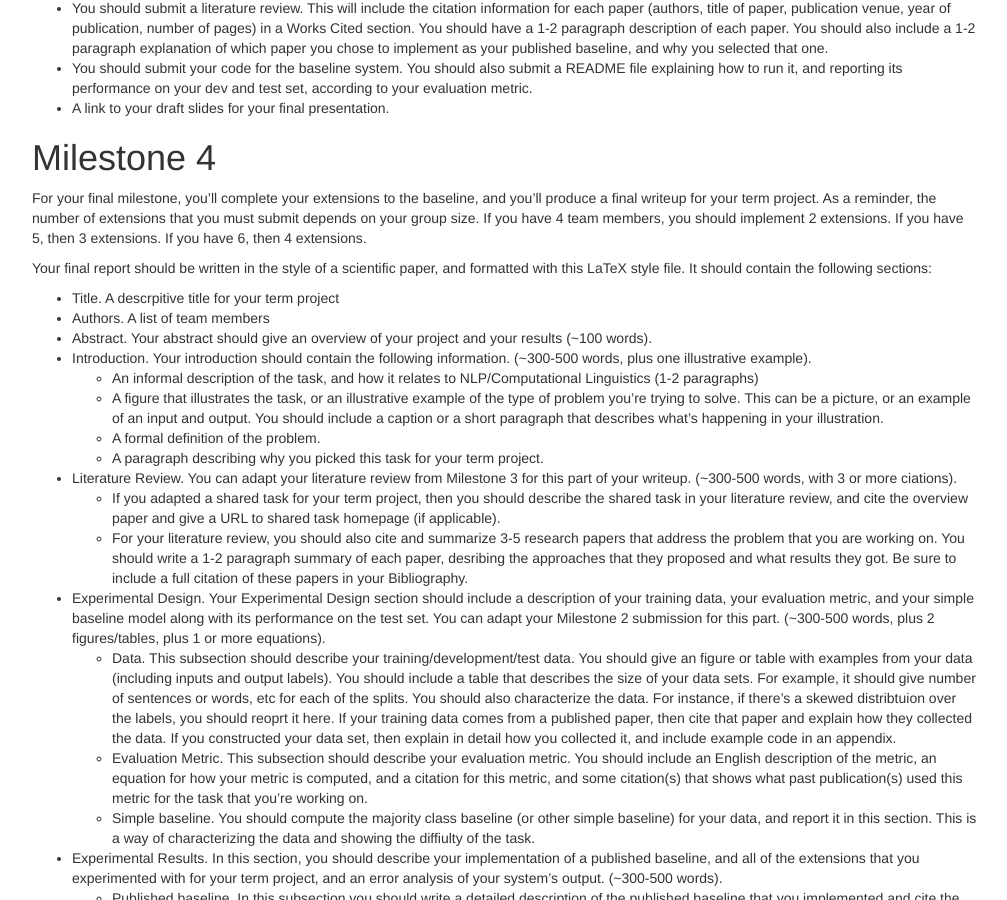
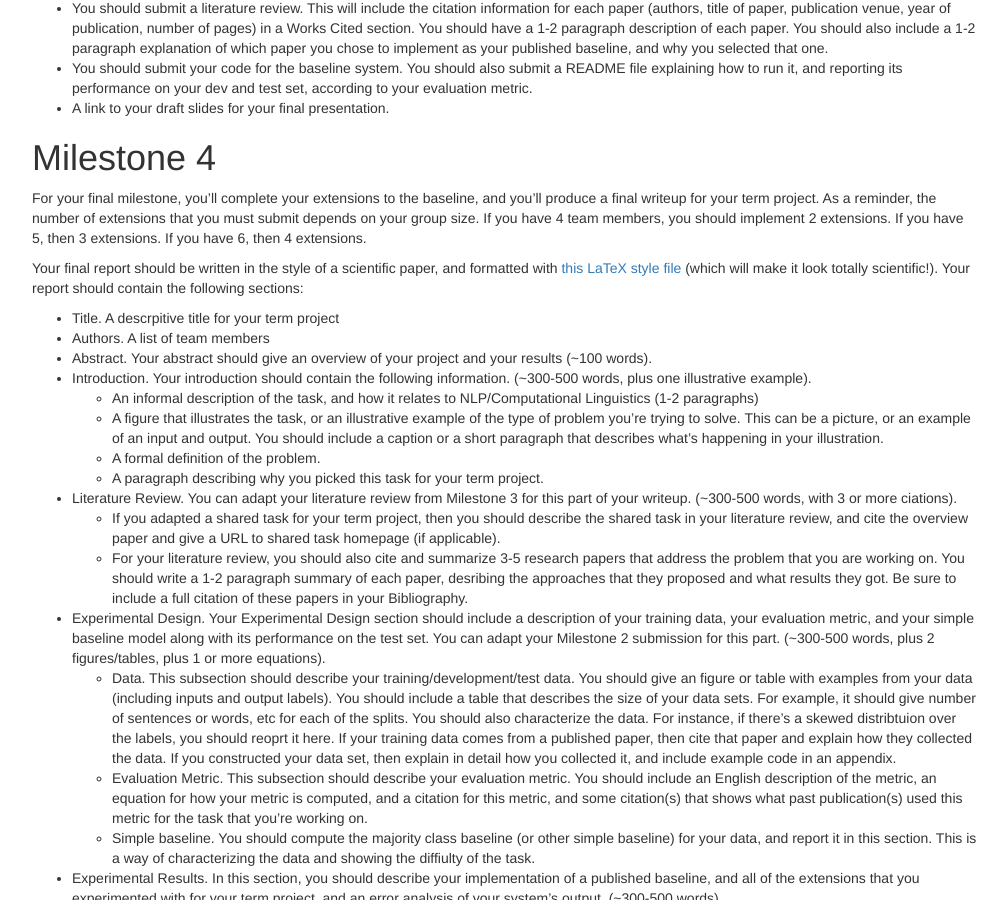
Before and after one commit to computational-linguistics-class/computational-linguistics-class.github.io, a Jekyll site: the page built from term-project.md, in a window 1280 px wide and 900 px high, scrolled down 4727 px. Shown: the whole window, without its empty margins (233-1240 px from the left). Built offline with Jekyll 4.4.1, drawn with Linux system fonts in a browser that asks for light colours; nearby versions of some CDN libraries; a script that is not in the unit is left out; comment, search, counter and statistics services are not loaded.

Commit message:
Update term-project.md

```diff
--- a/term-project.md
+++ b/term-project.md
@@ -225,7 +225,7 @@ For Milestone 4, you'll need to implement several extensions beyond this publish
 
 For your final milestone, you'll complete your extensions to the baseline, and you'll produce a final writeup for your term project.  As a reminder, the number of extensions that you must submit depends on your group size.  If you have 4 team members, you should implement 2 extensions.  If you have 5, then 3 extensions.  If you have 6, then 4 extensions.
 
-Your final report should be written in the style of a scientific paper, and formatted with this LaTeX style file.  It should contain the following sections:
+Your final report should be written in the style of a scientific paper, and formatted with [this LaTeX style file](https://www.overleaf.com/latex/templates/instructions-for-naacl-hlt-2019-proceedings/xyyfwfkswhth) (which will make it look totally scientific!).  Your report should contain the following sections:
 
 * Title.  A descrpitive title for your term project
 * Authors.  A list of team members
```
